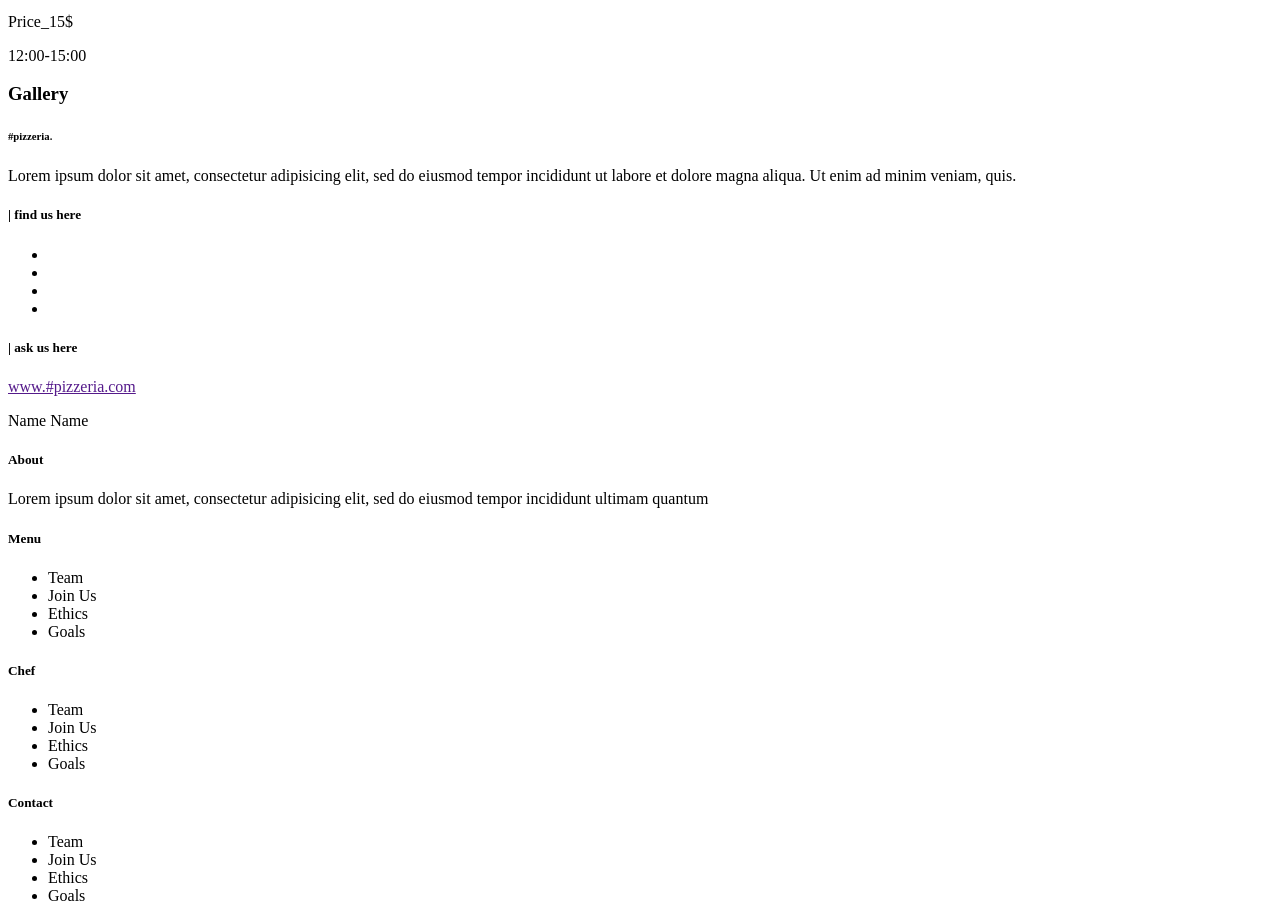
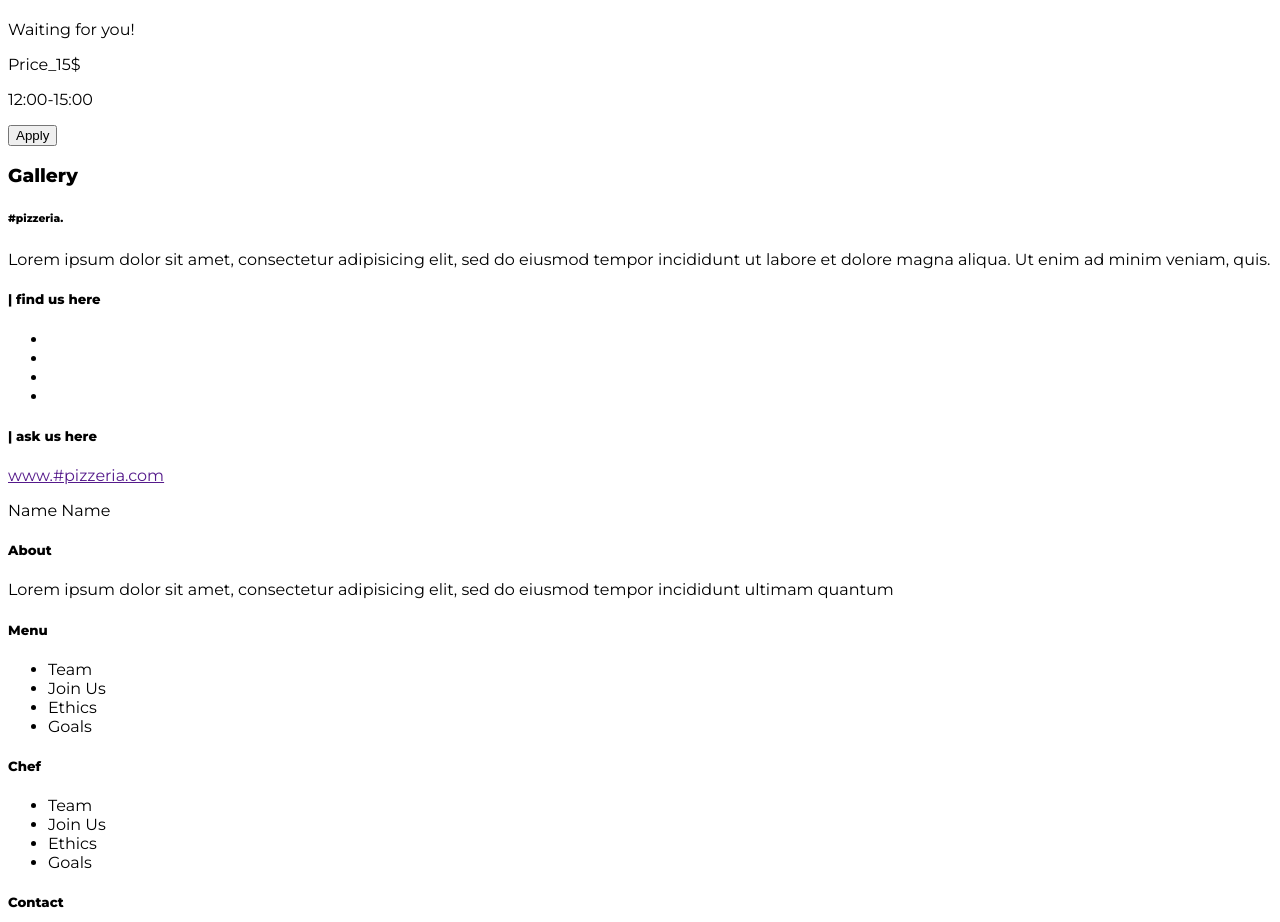
Before and after one commit to marina-russ/moody-food-pixel-perfect, a plain HTML site: page index.html in a window 1280 px wide. Shown: the part 1583-2505 px from the top of the page. Drawn offline with Linux system fonts and the light colour scheme.

Commit message:
links stylesheet

```diff
--- a/index.html
+++ b/index.html
@@ -12,6 +12,8 @@
       href="https://fonts.googleapis.com/css2?family=Lato:wght@400;700;900&family=Montserrat:wght@400;800;900&family=Raleway:wght@400;700&display=swap"
       rel="stylesheet"
     />
+    <!--Stylesheets-->
+    <link rel="stylesheet" href="styles.css" />
   </head>
 
   <body>
@@ -128,6 +130,7 @@
       <p class="class-price">Price_15$</p>
       <p class="class-time">12:00-15:00</p>
     </div>
+    <button class="btn class-btn">Apply</button>
 
     <div class="group7">
       <h3 class="gallery-header">Gallery</h3>
```
